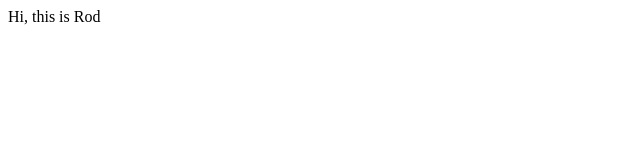
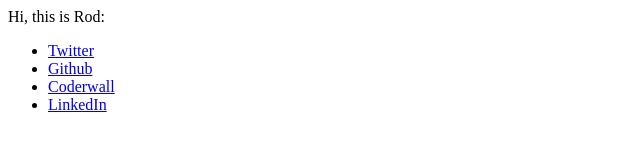
Before and after one commit to defvol/terminal, a plain HTML site: page index.html in a window 1280 px wide. Shown: the whole page, without its empty margins (0-640 px from the left). Drawn offline with Linux system fonts and the light colour scheme.

Commit message:
Some links

```diff
--- a/index.html
+++ b/index.html
@@ -1 +1,7 @@
-Hi, this is Rod
+<p>Hi, this is Rod:</p>
+<ul>
+  <li><a href="https://twitter.com/rodowi">Twitter</a></li>
+  <li><a href="https://github.com/wilhelmbot">Github</a></li>
+  <li><a href="https://coderwall.com/wilhelmbot">Coderwall</a></li>
+  <li><a href="http://www.linkedin.com/in/rwilhelmy">LinkedIn</a></li>
+</ul>
```
